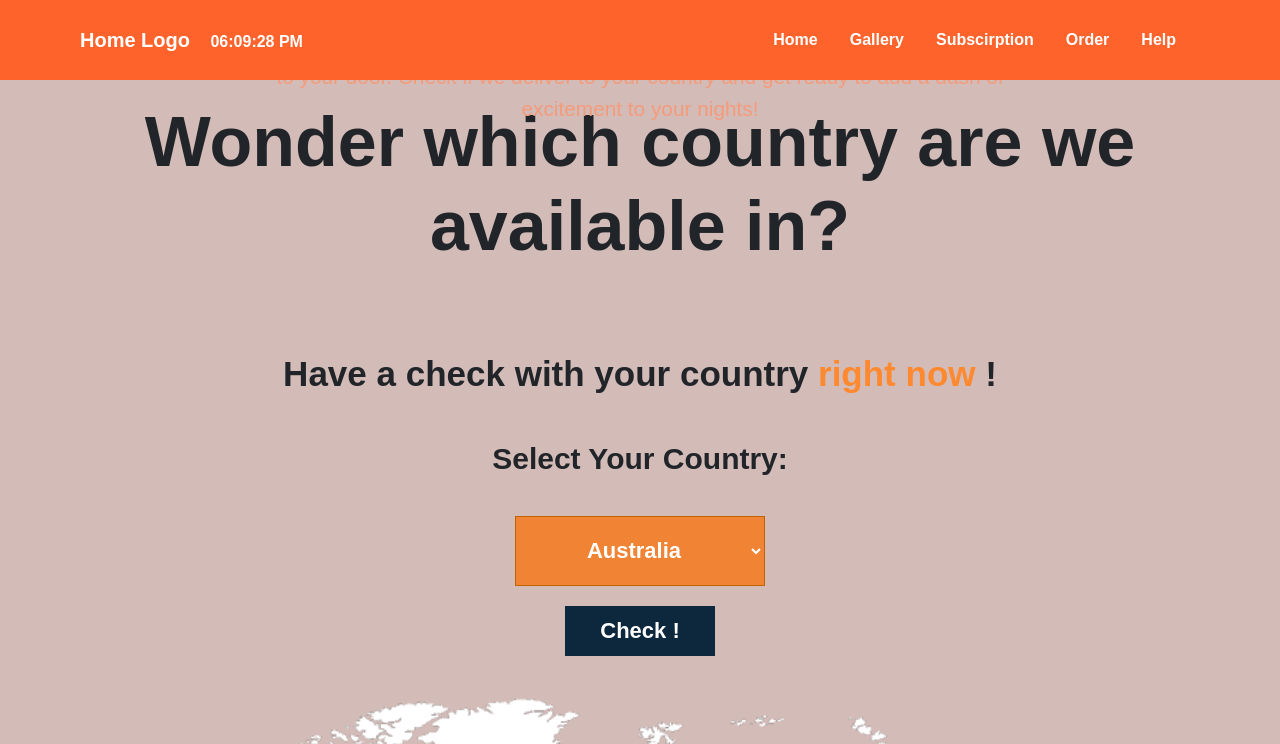
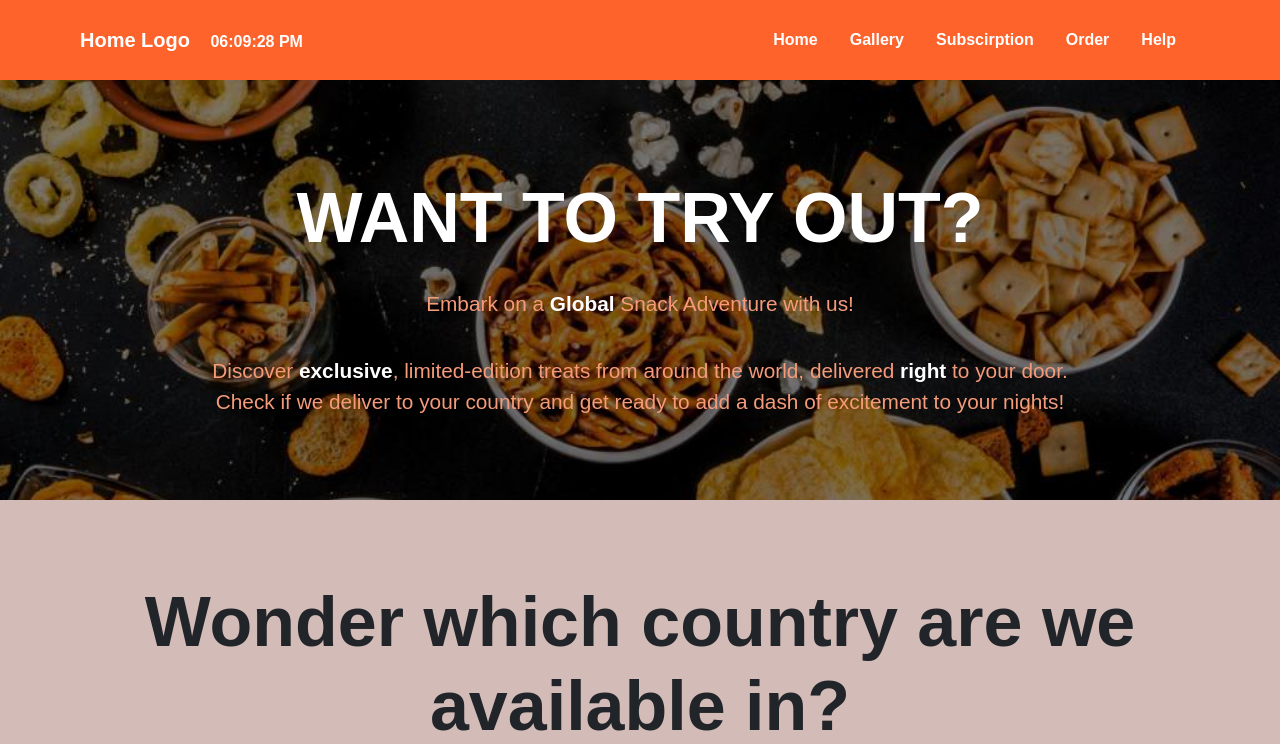
Before and after one commit to junhubdotcom/webpro2024, a PHP site: page /order.html in a window 1280 px wide. Shown: the top 744 px of the page. Run offline with PHP 8.4, Linux system fonts and the light colour scheme; some libraries are stand-ins or nearby versions.

Commit message:
css commit

```diff
--- a/orderStyle.css
+++ b/orderStyle.css
@@ -64,7 +64,7 @@ body {
 }
 
 .header {
-    height: 20px;
+    height: 500px;
     background-image: url(snacks\ picture.jpeg);
     background-size: cover;
     background-position: center;
@@ -93,11 +93,11 @@ body {
     color: #fff;
     font-size: 70px;
     font-weight: 900;
-    padding: 20px;
+    padding: 150px 80px 0 80px;
 }
 
 .description p {
-    padding: 0px 80px;
+    padding: 20px 0px 0px 0px;
     color: rgb(245, 155, 122);
     font-size: 1.3rem;
     line-height: 1.5;
```
